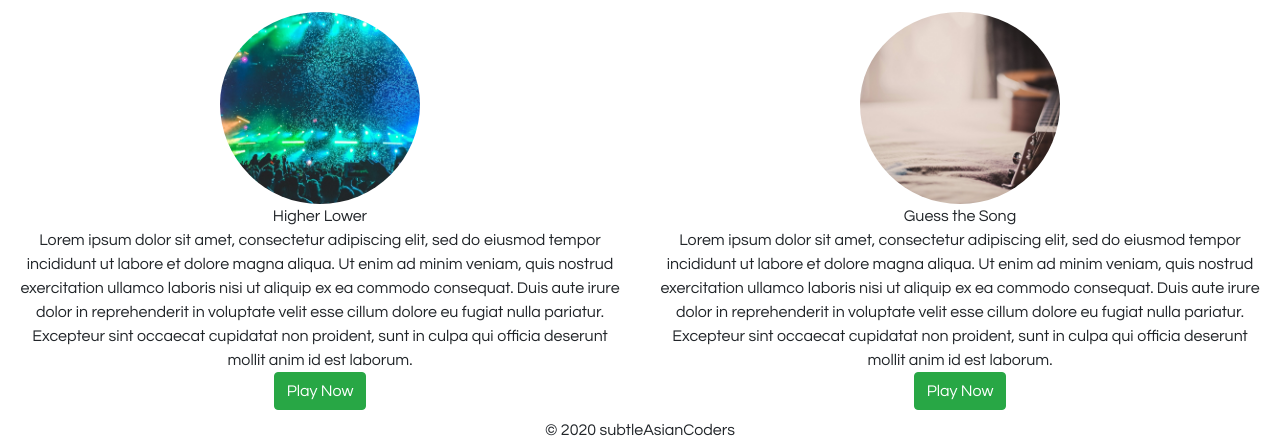
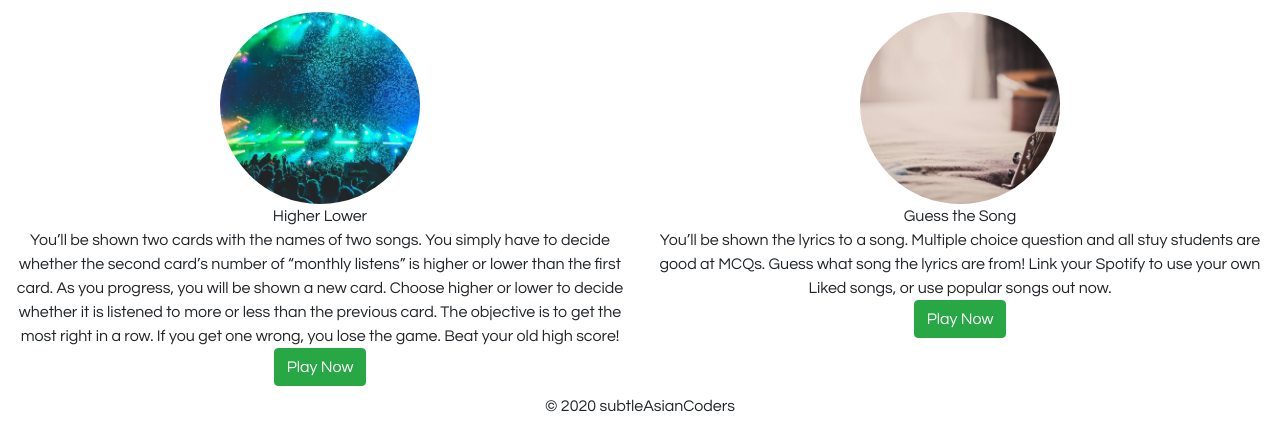
Before and after one commit to yaruluo/subtleAsianCoders_luoY-chanM-lauE-leeR, a Flask app: page / in a window 1280 px wide. Shown: the part 454-896 px from the top of the page. After the commit the page ends 866 px from the top, so only its background shows below. Run offline with Flask 2, Linux system fonts and the light colour scheme; some libraries are stand-ins or nearby versions.

Commit message:
updated descriptions

```diff
--- a/app/templates/home.html
+++ b/app/templates/home.html
@@ -63,10 +63,7 @@ Home
       <br>
       Higher Lower
       <br>
-      Lorem ipsum dolor sit amet, consectetur adipiscing elit, sed do eiusmod tempor incididunt ut labore et dolore
-      magna aliqua. Ut enim ad minim veniam, quis nostrud exercitation ullamco laboris nisi ut aliquip ex ea commodo
-      consequat. Duis aute irure dolor in reprehenderit in voluptate velit esse cillum dolore eu fugiat nulla pariatur.
-      Excepteur sint occaecat cupidatat non proident, sunt in culpa qui officia deserunt mollit anim id est laborum.
+      	You’ll be shown two cards with the names of two songs. You simply have to decide whether the second card’s number of “monthly listens” is higher or lower than the first card. As you progress, you will be shown a new card. Choose higher or lower to decide whether it is listened to more or less than the previous card. The objective is to get the most right in a row. If you get one wrong, you lose the game. Beat your old high score!
       <br>
       <a class="btn btn-success" href="/higher_lower">Play Now</a>
     </div>
@@ -81,10 +78,7 @@ Home
       <br>
       Guess the Song
       <br>
-      Lorem ipsum dolor sit amet, consectetur adipiscing elit, sed do eiusmod tempor incididunt ut labore et dolore
-      magna aliqua. Ut enim ad minim veniam, quis nostrud exercitation ullamco laboris nisi ut aliquip ex ea commodo
-      consequat. Duis aute irure dolor in reprehenderit in voluptate velit esse cillum dolore eu fugiat nulla pariatur.
-      Excepteur sint occaecat cupidatat non proident, sunt in culpa qui officia deserunt mollit anim id est laborum.
+      You’ll be shown the lyrics to a song. Multiple choice question and all stuy students are good at MCQs. Guess what song the lyrics are from! Link your Spotify to use your own Liked songs, or use popular songs out now.
       <br>
       <a class="btn btn-success" href="/guess_the_song">Play Now</a>
     </div>
--- a/doc/devlog.txt
+++ b/doc/devlog.txt
@@ -119,3 +119,6 @@ refactor higher lower game
 
 ericL -- 2020-01-12 00:08
 make hearted songs session dependent
+
+yaruL -- 2020-01-12 00:34
+Updated game descriptions from lorem ipsum
```
